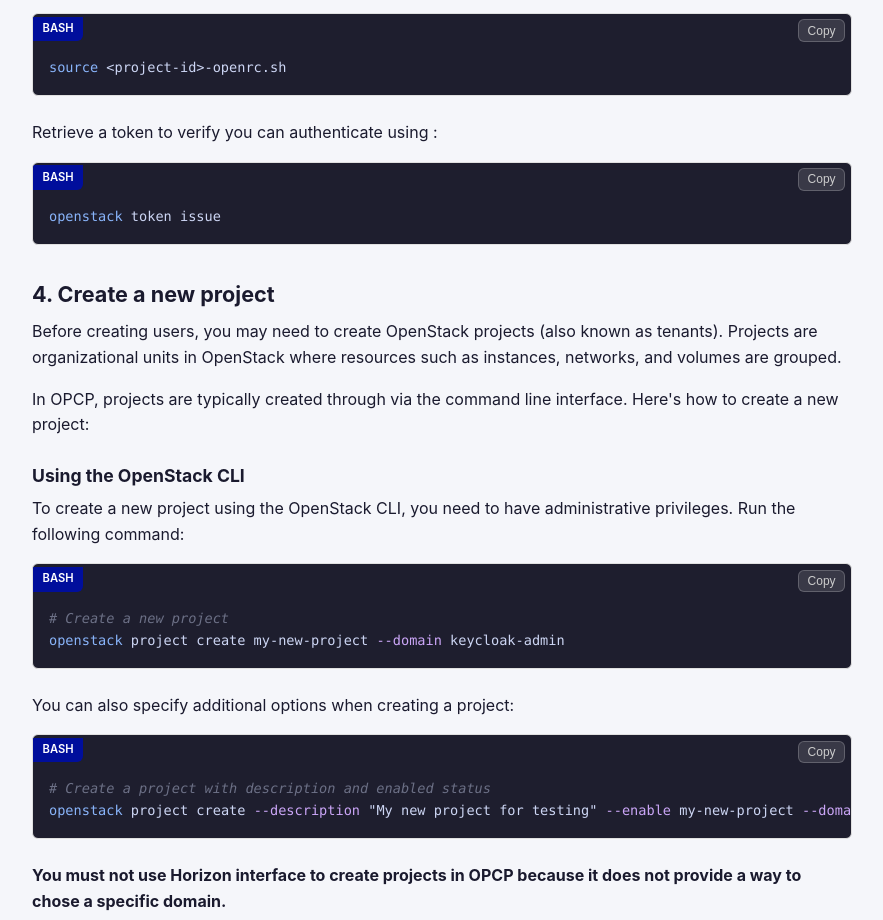
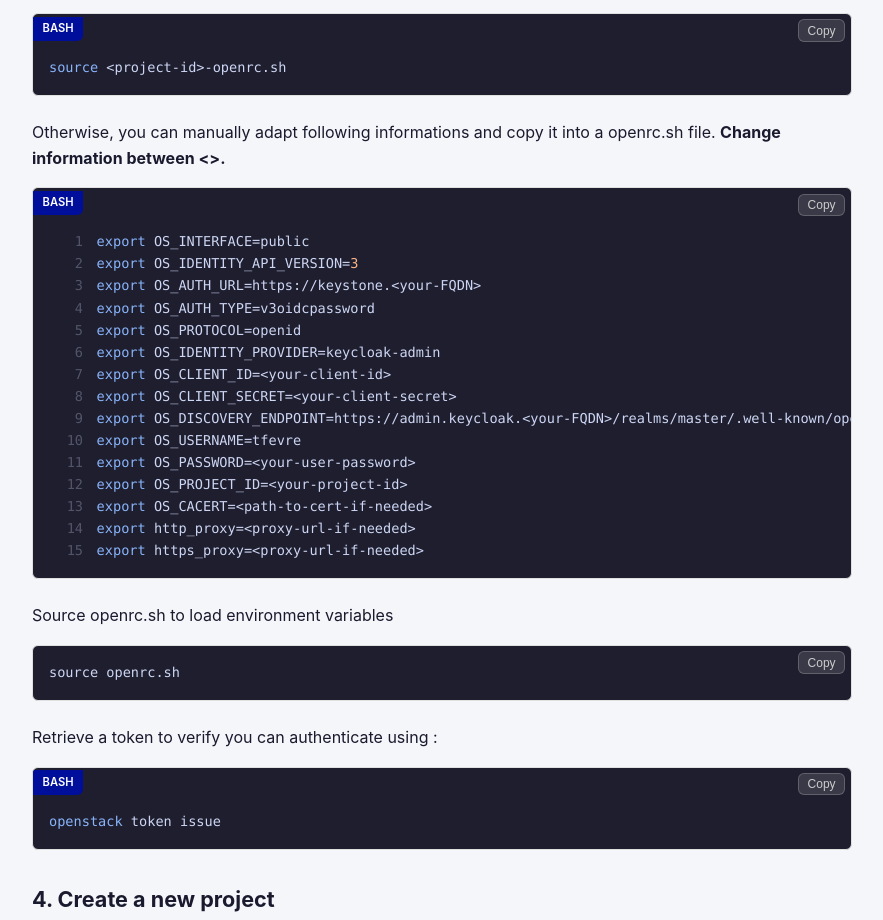
Before and after one commit to Sam9682/opcp-openstack-first-steps, a plain HTML site: page skillhub/en/user-management.html in a window 1280 px wide. Shown: the part 1957-2877 px from the top of the page, without its empty margins (338-1221 px from the left). Drawn offline with Linux system fonts and the light colour scheme.

Commit message:
check version

```diff
--- a/docker-compose.yml
+++ b/docker-compose.yml
@@ -2,6 +2,7 @@ version: '3.8'
 
 services:
   app:
+    runtime: ${RUNTIME_TYPE:-runc}
     build:
       context: .
       dockerfile: Dockerfile
@@ -27,6 +28,7 @@ services:
       start_period: 40s
 
   nginx:
+    runtime: ${RUNTIME_TYPE:-runc}
     image: nginx:alpine
     container_name: opcp-openstack-first-steps-nginx-${USER_ID:-0}-${HTTPS_PORT:-5001}
     ports:
--- a/skillhub/en/user-management.html
+++ b/skillhub/en/user-management.html
@@ -117,6 +117,26 @@
       <p>
         Run script <code>bash env_setup.sh</code>, enter the information collected from previous steps. A new *-openrc.sh file is generated starting with your project ID. Run following command to add the new environnement variables. You must run this command every time you start a new terminal session.<pre><code class="language-bash">source &lt;project-id&gt;-openrc.sh</code></pre>
       </p>
+      <p>
+        Otherwise, you can manually adapt following informations and copy it into a openrc.sh file. <strong>Change information between &lt;&gt;.</strong>
+      </p>
+      <pre><code class="language-bash">export OS_INTERFACE=public
+export OS_IDENTITY_API_VERSION=3
+export OS_AUTH_URL=https://keystone.&lt;your-FQDN&gt;
+export OS_AUTH_TYPE=v3oidcpassword
+export OS_PROTOCOL=openid
+export OS_IDENTITY_PROVIDER=keycloak-admin
+export OS_CLIENT_ID=&lt;your-client-id&gt;
+export OS_CLIENT_SECRET=&lt;your-client-secret&gt;
+export OS_DISCOVERY_ENDPOINT=https://admin.keycloak.&lt;your-FQDN&gt;/realms/master/.well-known/openid-configuration
+export OS_USERNAME=tfevre
+export OS_PASSWORD=&lt;your-user-password&gt;
+export OS_PROJECT_ID=&lt;your-project-id&gt;
+export OS_CACERT=&lt;path-to-cert-if-needed&gt;
+export http_proxy=&lt;proxy-url-if-needed&gt;
+export https_proxy=&lt;proxy-url-if-needed&gt;</code></pre>
+      <p>Source openrc.sh to load environment variables</p>
+      <pre><code>source openrc.sh</code></pre>
       <p>Retrieve a token to verify you can authenticate using :</p>
       <pre><code class="language-bash">openstack token issue</code></pre>
       <h2>4. Create a new project</h2>
```
Also changed, not shown: 1 other file.
